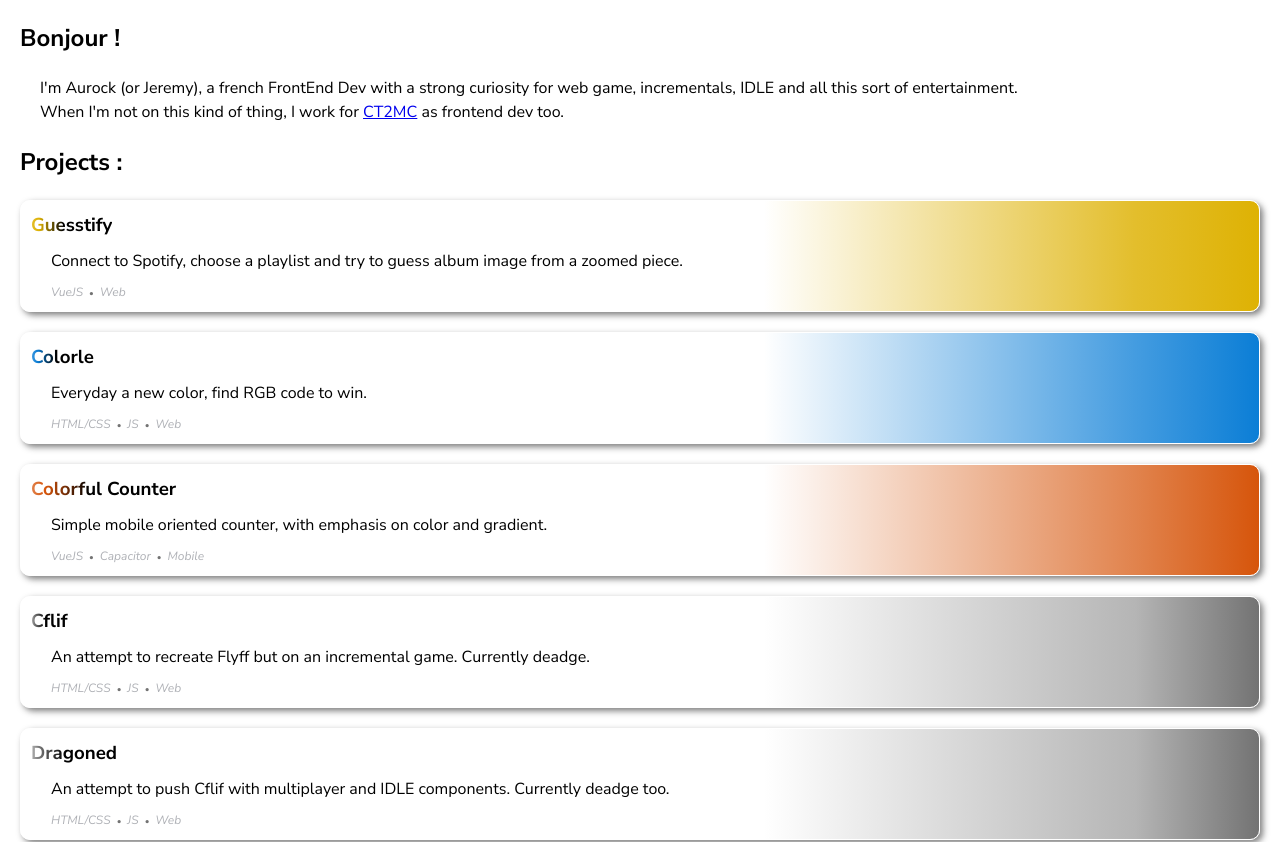
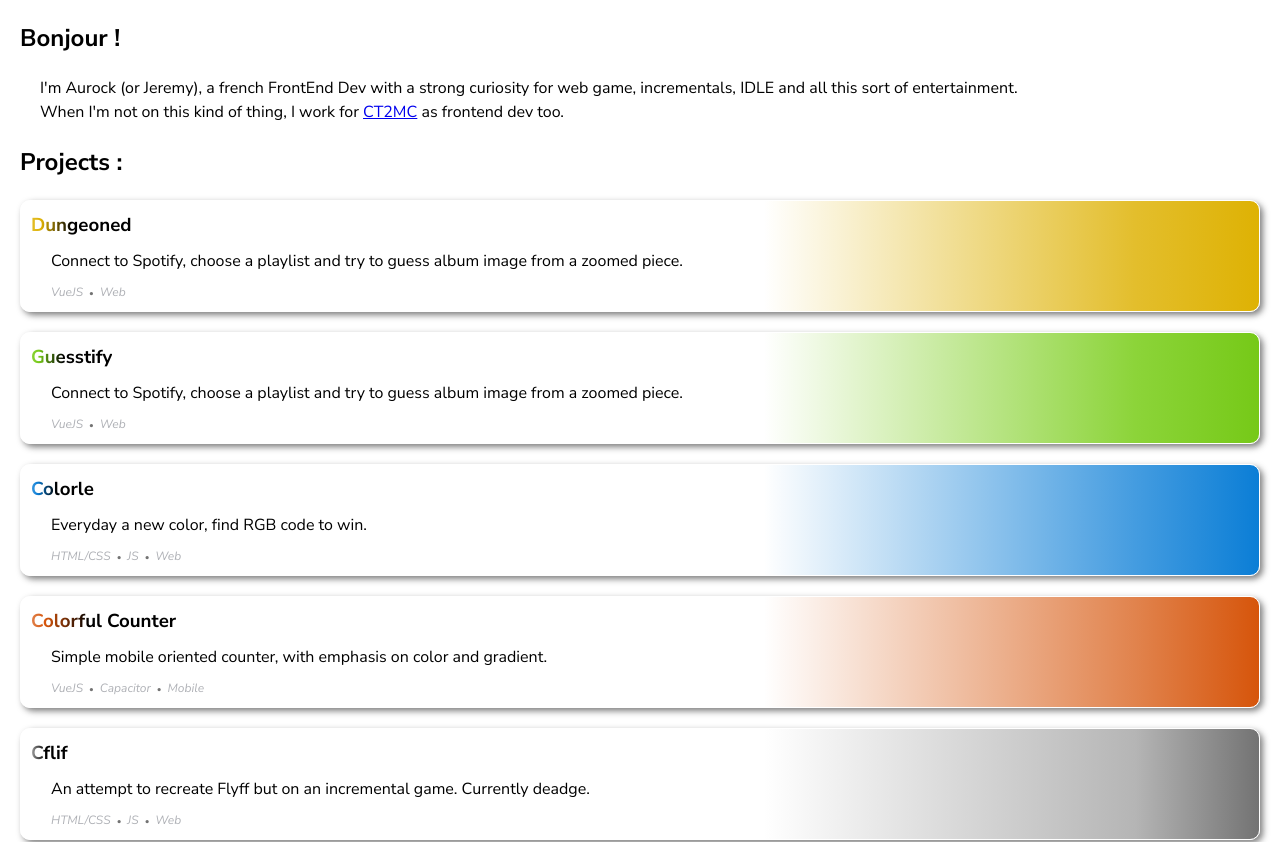
Before and after one commit to aurock-dev/mevue, a Vue app: page / in a window 1280 px wide. Shown: the top 842 px of the page. Built offline with nearby package versions, Linux system fonts and the light colour scheme.

Commit message:
add dungeoned

```diff
--- a/src/App.vue
+++ b/src/App.vue
@@ -20,8 +20,13 @@ onMounted(async () => {
         </div>
         <h2>Projects :</h2>
         <div class="cardWrapper">
-            <div class="card yellowGradient" @click="openLink('https://guesstify.aurock.dev')">
-                <h3 class="yellowGradientText">Guesstify</h3>
+            <div class="card yellowGradient" @click="openLink('https://dungeoned.aurock.dev')">
+                <h3 class="yellowGradientText">Dungeoned</h3>
+                <div>Connect to Spotify, choose a playlist and try to guess album image from a zoomed piece.</div>
+                <div class="tagsWrapper"><span>VueJS</span><span>Web</span></div>
+            </div>
+            <div class="card greenGradient" @click="openLink('https://guesstify.aurock.dev')">
+                <h3 class="greenGradientText">Guesstify</h3>
                 <div>Connect to Spotify, choose a playlist and try to guess album image from a zoomed piece.</div>
                 <div class="tagsWrapper"><span>VueJS</span><span>Web</span></div>
             </div>
--- a/src/assets/base.css
+++ b/src/assets/base.css
@@ -23,6 +23,10 @@ body {
 
 .blueGradient{
     background: var(--gradient-white-blue);
+}
+
+.greenGradient{
+    background: var(--gradient-white-green);
 }
 
 .greyGradientText{
@@ -52,3 +56,10 @@ body {
     color: transparent;
     width: max-content;
 }
+
+.greenGradientText{
+    background: var(--gradient-green-black);
+    background-clip: text;
+    color: transparent;
+    width: max-content;
+}
--- a/src/assets/variables.css
+++ b/src/assets/variables.css
@@ -23,14 +23,18 @@
     --orange-2: rgba(225, 131, 77, 1);
     --blue: rgba(11, 126, 214, 1);
     --blue-2: rgba(68, 156, 224, 1);
+    --green: rgb(118, 201, 24);
+    --green-2: rgb(140, 212, 57);
 
     --gradient-white-grey: linear-gradient(90deg, var(--white) 0%, var(--white) 60%, var(--grey-2) 90%, var(--grey) 100%);
     --gradient-white-yellow: linear-gradient(90deg, var(--white) 0%, var(--white) 60%, var(--yellow-2) 90%, var(--yellow) 100%);
     --gradient-white-orange: linear-gradient(90deg, var(--white) 0%, var(--white) 60%, var(--orange-2) 90%, var(--orange) 100%);
     --gradient-white-blue: linear-gradient(90deg, var(--white) 0%, var(--white) 60%, var(--blue-2) 90%, var(--blue) 100%);
+    --gradient-white-green: linear-gradient(90deg, var(--white) 0%, var(--white) 60%, var(--green-2) 90%, var(--green) 100%);
 
     --gradient-grey-black: linear-gradient(90deg, var(--grey-2) 0%, var(--grey) 10%, var(--black) 40%, var(--black) 100%);
     --gradient-yellow-black: linear-gradient(90deg, var(--yellow-2) 0%, var(--yellow) 10%, var(--black) 40%, var(--black) 100%);
     --gradient-orange-black: linear-gradient(90deg, var(--orange-2) 0%, var(--orange) 10%, var(--black) 40%, var(--black) 100%);
     --gradient-blue-black: linear-gradient(90deg, var(--blue-2) 0%, var(--blue) 10%, var(--black) 40%, var(--black) 100%);
+    --gradient-green-black: linear-gradient(90deg, var(--green-2) 0%, var(--green) 10%, var(--black) 40%, var(--black) 100%);
 }
```
